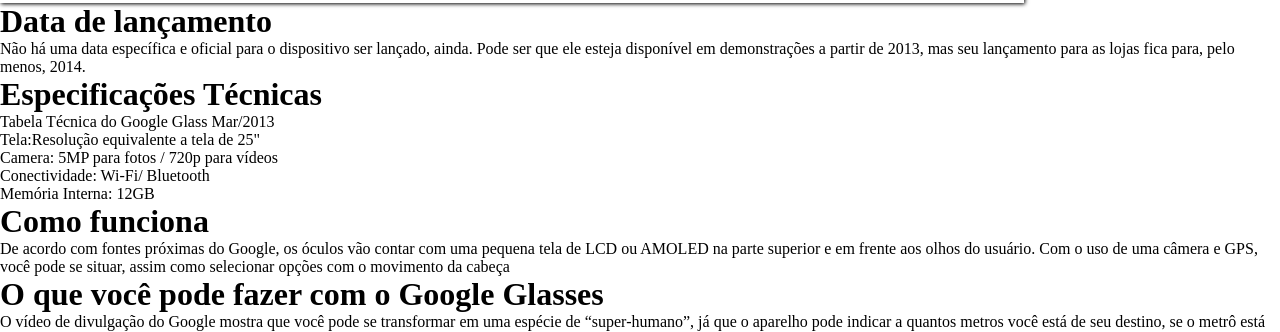
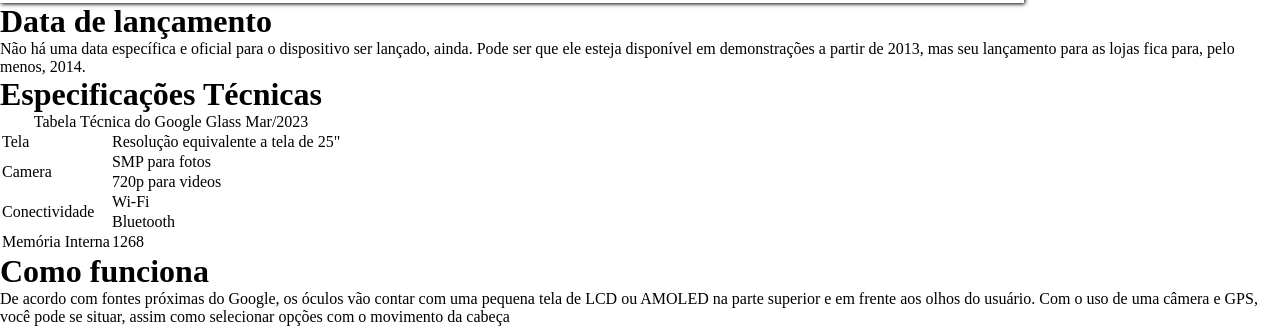
Before and after one commit to luanantunes/ExercicioCompreensao, a plain HTML site: page projeto-glass-html5/index.html in a window 1280 px wide. Shown: the part 1057-1389 px from the top of the page. Drawn offline with Linux system fonts and the light colour scheme.

Commit message:
Atualizar o index.html
Atualização Especificações Técnicas

```diff
--- a/projeto-glass-html5/index.html
+++ b/projeto-glass-html5/index.html
@@ -73,11 +73,24 @@
             demonstrações a partir de 2013, mas seu lançamento para as lojas fica para, pelo menos, 2014.</p>
 
         <h1>Especificações Técnicas</h1>
-        <p>Tabela Técnica do Google Glass Mar/2013</p>
-        <p>Tela:Resolução equivalente a tela de 25"</p>
-        <p>Camera: 5MP para fotos / 720p para vídeos</p>
-        <p>Conectividade: Wi-Fi/ Bluetooth</p>
-        <p>Memória Interna: 12GB</p>
+
+<table id="tabela">
+
+<caption> Tabela Técnica do Google Glass <span>Mar/2023</span></caption>
+
+<tr> <td class= "esquerda"> Tela </td> <td class= "direita">Resolução equivalente a tela de 25" </td></tr>
+
+<tr> <td class= "esquerda" rowspan="2"> Camera </td> <td class= "direita">SMP para fotos</td></tr>
+
+<tr><td class= "direita">720p para videos </td></tr>
+
+<tr> <td class= "esquerda" rowspan="2"> Conectividade </td> <td class= "direita">Wi-Fi</td></tr>
+
+<tr> <td class= "direita">Bluetooth</td></tr>
+
+<tr> <td class= "esquerda"> Memória Interna</td> <td class= "direita">1268 </td></tr>
+
+</table>
 
         <h1>Como funciona</h1>
         <p>De acordo com fontes próximas do Google, os óculos vão contar com uma pequena tela de LCD ou AMOLED na parte superior e
```
